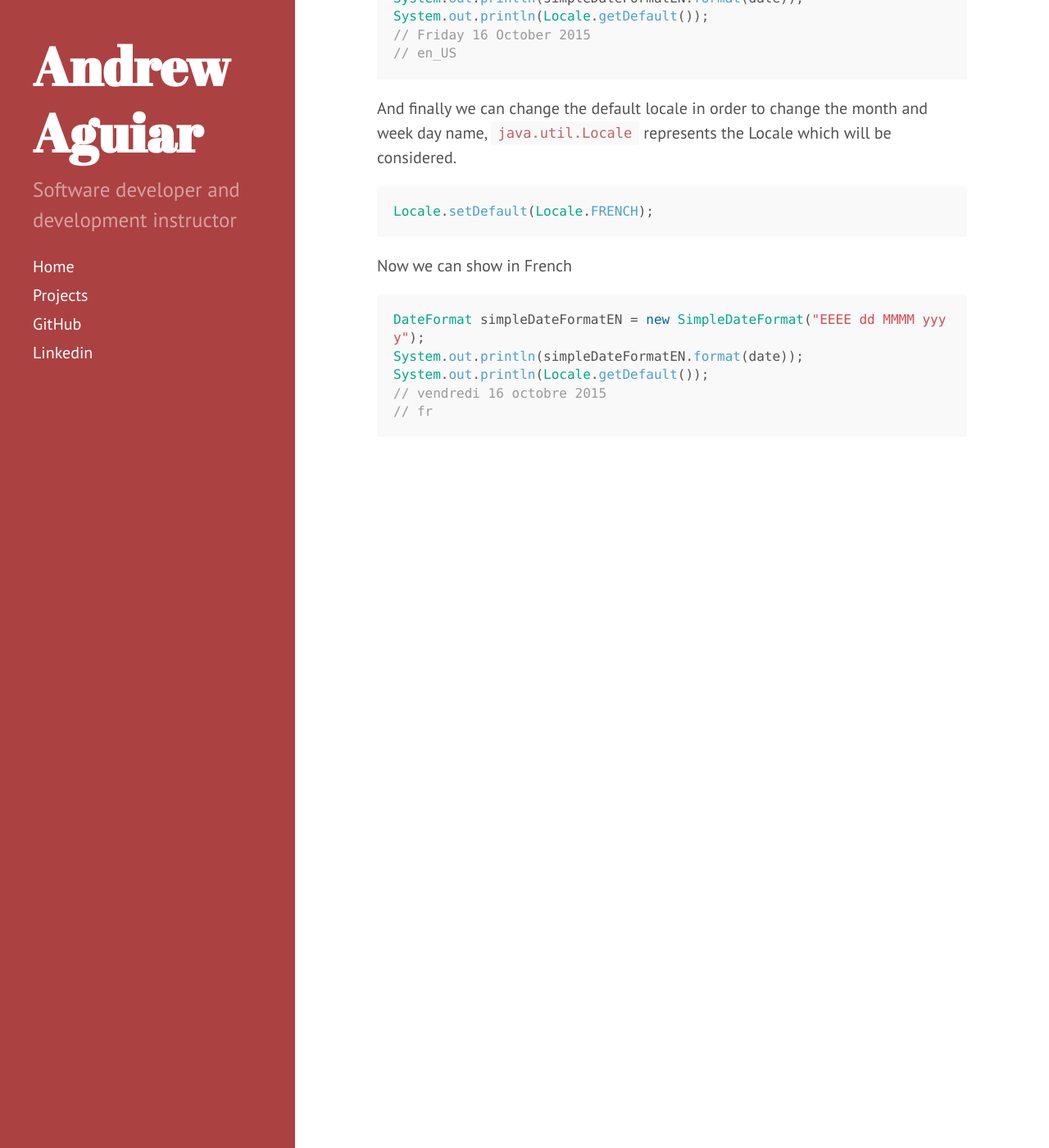
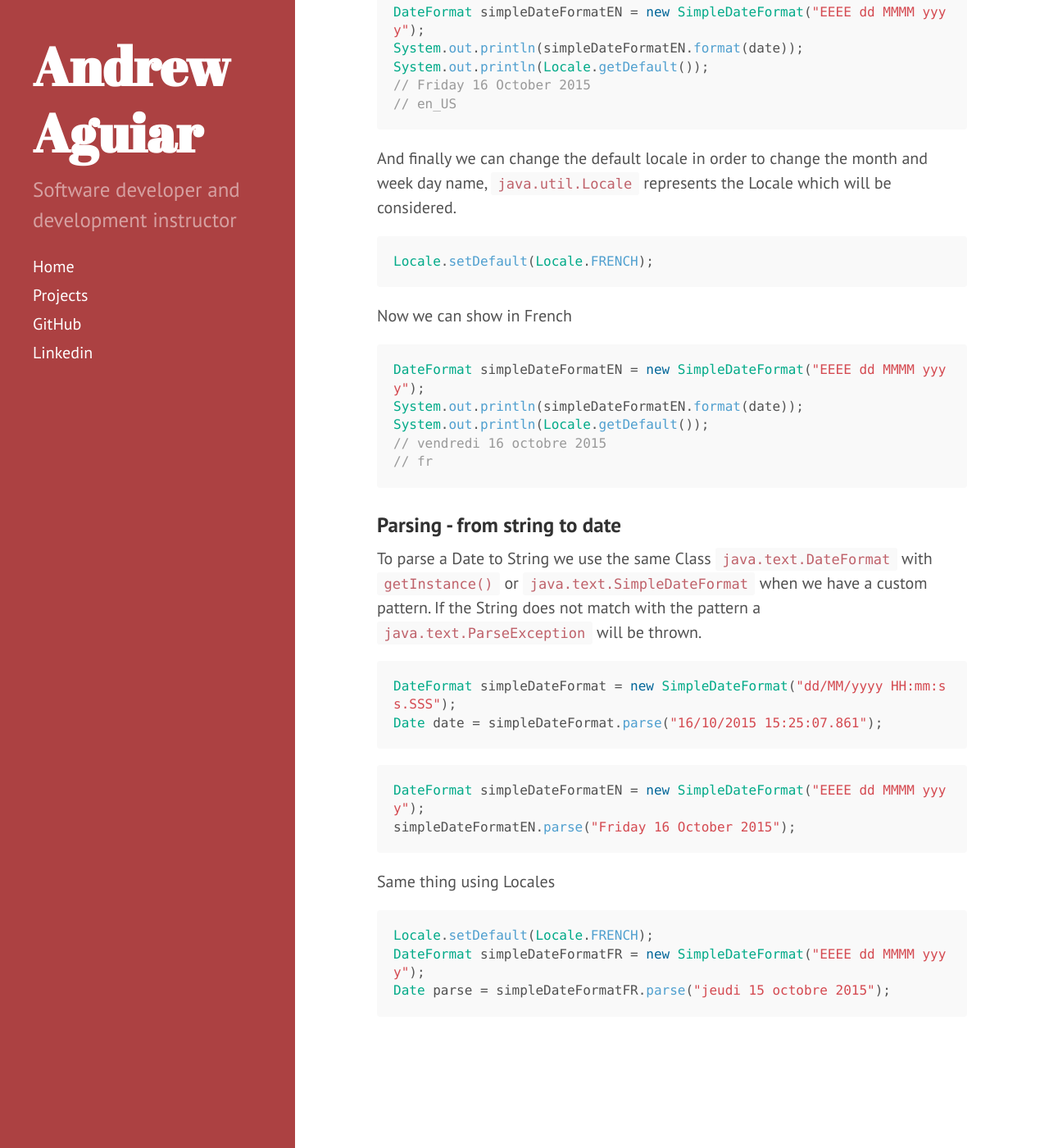
Before and after one commit to gadsc/andrewaguiar.github.io, a Jekyll site: the page built from _posts/2015-10-16-java-how-to-format-and-parse-dates.md, in a window 1280 px wide and 1400 px high, scrolled down 1223 px. Shown: the whole window at 82% size. Built offline with Jekyll 4.4.1, drawn with Linux system fonts in a browser that asks for light colours; Markdown is read by kramdown in place of the engine named in the settings; comment, search, counter and statistics services are not loaded; some of the changed text lies outside the part shown.

Commit message:
Update 2015-10-16-java-how-to-format-and-parse-dates.md

````diff
--- a/_posts/2015-10-16-java-how-to-format-and-parse-dates.md
+++ b/_posts/2015-10-16-java-how-to-format-and-parse-dates.md
@@ -6,6 +6,8 @@ title: "Java - How to format and parse dates"
 Hi guys here comes a very quick and usefull guide of how to parse and format Dates in Java, I hope it helps.
 
 ## Using the java.text.DateFormat
+
+### Formatting - from date to string
 
 The simplest way to format a Date in java is to use the ``java.text.DateFormat``, it is an abstract class so we have to use an implementation of it. You can call DateFormat.getInstance methods to get a concrete class and start working.
 
@@ -60,3 +62,25 @@ System.out.println(Locale.getDefault());
 // vendredi 16 octobre 2015
 // fr
 ```
+
+### Parsing - from string to date
+
+To parse a Date to String we use the same Class ``java.text.DateFormat`` with ``getInstance()`` or ``java.text.SimpleDateFormat`` when we have a custom pattern. If the String does not match with the pattern a ``java.text.ParseException`` will be thrown.
+
+```java
+DateFormat simpleDateFormat = new SimpleDateFormat("dd/MM/yyyy HH:mm:ss.SSS");
+Date date = simpleDateFormat.parse("16/10/2015 15:25:07.861");
+```
+
+```java
+DateFormat simpleDateFormatEN = new SimpleDateFormat("EEEE dd MMMM yyyy");
+simpleDateFormatEN.parse("Friday 16 October 2015");
+```
+
+Same thing using Locales
+
+```java
+Locale.setDefault(Locale.FRENCH);
+DateFormat simpleDateFormatFR = new SimpleDateFormat("EEEE dd MMMM yyyy");
+Date parse = simpleDateFormatFR.parse("jeudi 15 octobre 2015");
+```
````
